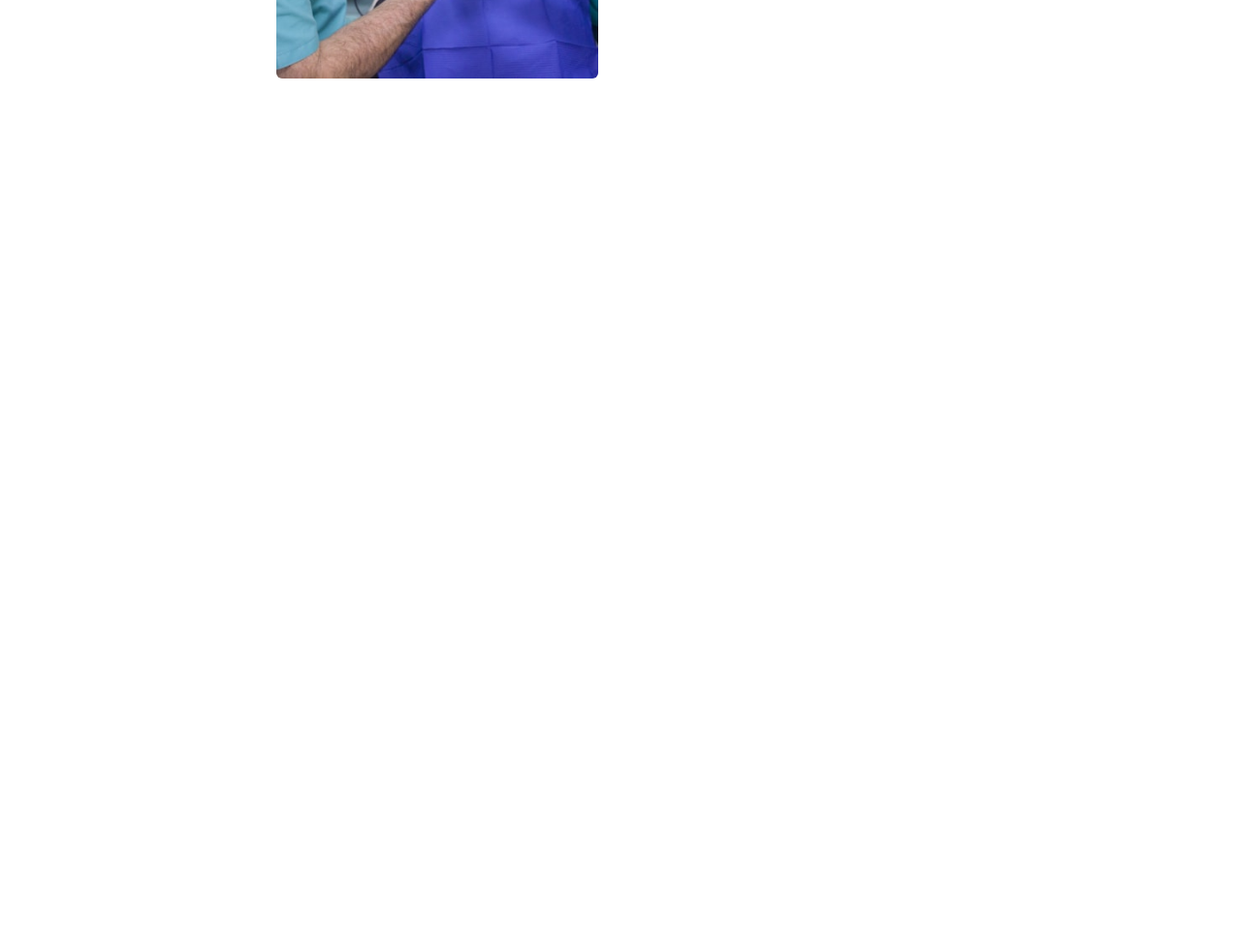
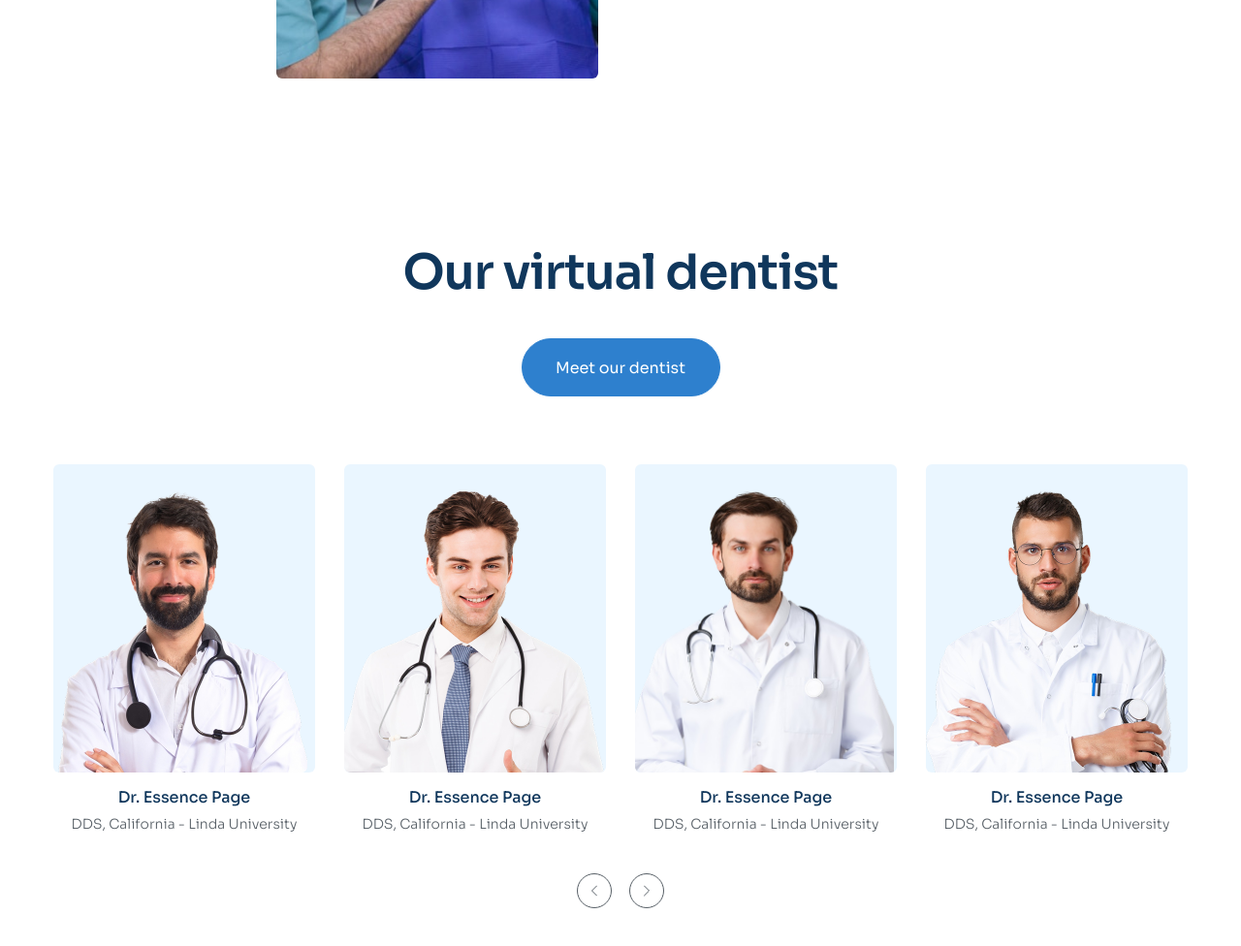
Before and after one commit to ChuAnhMinh/duan-htmlcss-03, a plain HTML site: page index.html in a window 1280 px wide. Shown: the part 3321-4297 px from the top of the page at 97% size. Before the commit the page ends 3487 px from the top, so only its background shows below. Drawn offline with Linux system fonts and the light colour scheme.

Commit message:
Member Building #1 and #2

```diff
--- a/assets/css/styles.css
+++ b/assets/css/styles.css
@@ -415,3 +415,92 @@ a {
 .feature__cta {
     margin-top: 38px;
 }
+
+/* Member */
+.member {
+    padding: 85px 0;
+    text-align: center;
+}
+
+.member__header {
+    display: flex;
+    flex-direction: column;
+    align-items: center;
+}
+
+.member__cta {
+    margin-top: 38px;
+}
+
+.member__list {
+    display: grid;
+    grid-template-columns: repeat(4, 1fr);
+    column-gap: 30px;
+    margin-top: 70px;
+}
+
+.member-item:hover .member-item__thumb {
+    transform: scale(1.1);
+}
+
+.member-item__img-bg {
+    padding-top: 28px;
+    border-radius: 6px;
+    background: #eaf6ff;
+    overflow: hidden;
+}
+
+.member-item__thumb {
+    display: block;
+    max-width: 100%;
+    height: 290px;
+    object-fit: cover;
+    transition: 0.25s;
+}
+
+.member-item__name {
+    margin-top: 12px;
+    font-weight: 500;
+    font-size: 1.6rem;
+    line-height: 1.75;
+    color: #10375c;
+}
+
+.member-item__title {
+    font-weight: 300;
+    font-size: 1.4rem;
+    line-height: 1.86;
+    color: #575f66;
+}
+
+.member__control {
+    display: flex;
+    justify-content: center;
+    column-gap: 18px;
+    margin-top: 38px;
+}
+
+.member__control-btn {
+    display: flex;
+    align-items: center;
+    justify-content: center;
+    width: 36px;
+    height: 36px;
+    border-radius: 50%;
+    border: 1px solid #575f66;
+    outline: none;
+    color: #575f66;
+    background: #fff;
+    transition: 0.25s;
+}
+
+.member__control-btn:hover {
+    color: #fff;
+    border-color: #2e80ce;
+    background: #2e80ce;
+    cursor: pointer;
+}
+
+.member__control-next-icon {
+    rotate: 180deg;
+}
--- a/index.html
+++ b/index.html
@@ -224,6 +224,69 @@
                     </div>
                 </div>
             </section>
+
+            <!-- Member -->
+            <section class="member">
+                <div class="container">
+                    <header class="member__header">
+                        <h2 class="section-heading">Our virtual dentist</h2>
+                        <a href="#!" class="btn member__cta">Meet our dentist</a>
+                    </header>
+                    <div class="member__list">
+                        <!-- Member item 1 -->
+                        <article class="member-item">
+                            <div class="member-item__img-bg">
+                                <img src="./assets/img/doctor1.png" alt="Dr. Essence Page" class="member-item__thumb">
+                            </div>
+                            <h3 class="member-item__name">Dr. Essence Page</h3>
+                            <p class="member-item__title">DDS, California - Linda University</p>
+                        </article>
+
+                        <!-- Member item 2 -->
+                        <article class="member-item">
+                            <div class="member-item__img-bg">
+                                <img src="./assets/img/doctor2.png" alt="Dr. Essence Page" class="member-item__thumb">
+                            </div>
+                            <h3 class="member-item__name">Dr. Essence Page</h3>
+                            <p class="member-item__title">DDS, California - Linda University</p>
+                        </article>
+
+                        <!-- Member item 3 -->
+                        <article class="member-item">
+                            <div class="member-item__img-bg">
+                                <img src="./assets/img/doctor3.png" alt="Dr. Essence Page" class="member-item__thumb">
+                            </div>
+                            <h3 class="member-item__name">Dr. Essence Page</h3>
+                            <p class="member-item__title">DDS, California - Linda University</p>
+                        </article>
+
+                        <!-- Member item 4 -->
+                        <article class="member-item">
+                            <div class="member-item__img-bg">
+                                <img src="./assets/img/doctor4.png" alt="Dr. Essence Page" class="member-item__thumb">
+                            </div>
+                            <h3 class="member-item__name">Dr. Essence Page</h3>
+                            <p class="member-item__title">DDS, California - Linda University</p>
+                        </article>
+                    </div>
+
+                    <div class="member__control">
+                        <!-- Previous -->
+                        <button class="member__control-btn">
+                            <svg width="6" height="12" viewBox="0 0 6 12" fill="none" xmlns="http://www.w3.org/2000/svg">
+                                <path d="M5.5 1L0.5 6L5.5 11" stroke="currentColor" stroke-linecap="round" stroke-linejoin="round"/>
+                            </svg>
+                        </button>
+
+                        <!-- Next -->
+                        <button class="member__control-btn">
+                            <svg class="member__control-next-icon" width="6" height="12" viewBox="0 0 6 12" fill="none" xmlns="http://www.w3.org/2000/svg">
+                                <path d="M5.5 1L0.5 6L5.5 11" stroke="currentColor" stroke-linecap="round" stroke-linejoin="round"/>
+                            </svg>
+                        </button>
+                    </div>
+                </div>
+            </section>
         </main>
     </body>
 </html>
```
Also changed, not shown: assets/img/doctor1.png (added), assets/img/doctor2.png (added), assets/img/doctor3.png (added), assets/img/doctor4.png (added).
